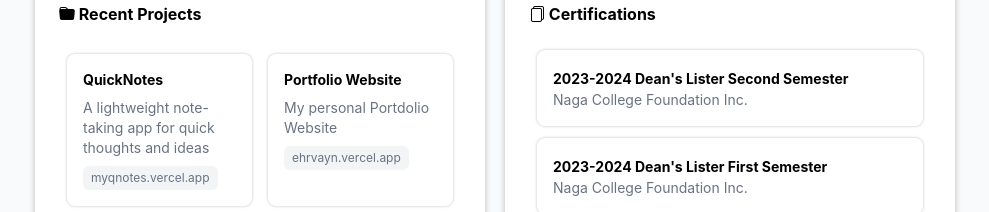
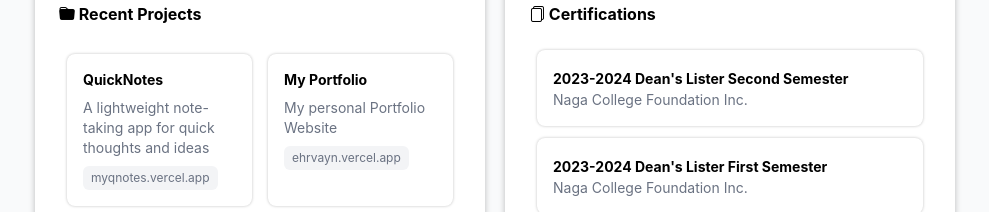
Before and after one commit to ehrvayn/Portfolio, a React (Vite) app: page / in a window 1280 px wide. Shown: the part 1046-1258 px from the top of the page, without its empty margins (145-1134 px from the left). Built offline with nearby package versions, Linux system fonts and the light colour scheme; no server answers; what groq-sdk would draw is missing.

Commit message:
Update RecentProjects.jsx

```diff
--- a/src/components/containers/RecentProjects.jsx
+++ b/src/components/containers/RecentProjects.jsx
@@ -9,8 +9,8 @@ function RecentProjects() {
       link: "myqnotes.vercel.app",
     },
     {
-      name: "Portfolio Website",
-      description: "My personal Portdolio Website",
+      name: "My Portfolio",
+      description: "My personal Portfolio Website",
       link: "ehrvayn.vercel.app",
     },
     { name: "", description: "", link: "" },
```
